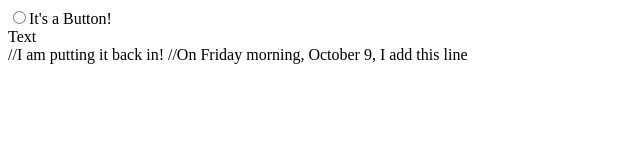
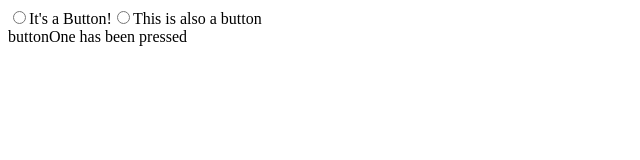
Before and after one commit to iBrooks/LoFC, a plain HTML site: page index.html in a window 1280 px wide. Shown: the whole page, without its empty margins (0-640 px from the left). Drawn offline with Linux system fonts and the light colour scheme.

Commit message:
dual buttons
added two buttons and two event listeners
event listener still firing on page load

```diff
--- a/index.html
+++ b/index.html
@@ -26,19 +26,22 @@ function dostuff(butName, butValue, butText){
   }
 
 radio_home.appendChild(dostuff("buttonOne", "button1","It's a Button!"));
+radio_home.appendChild(dostuff("buttonTwo", "button2","This is also a button"));
 
-var clickerButton = document.getElementById("button1");
+var clickerButton1 = document.getElementById("button1");
+var clickerButton2 = document.getElementById("button2");
 //var onButtonClick = radio_home.appendChild(dostuff("buttonTwo", "button2"));
-function onButtonPress(){
+function onButtonPress(butNumber){
 var away = document.getElementById('radio_away');
-away.innerHTML = "Hello";
+away.innerHTML = butNumber + " has been pressed";
 
-radio_home.replaceChild(dostuff("buttonTwo", "button2", "It's also a Button!"), radio_home.childNodes[0]);
+//radio_home.replaceChild(dostuff("buttonTwo", "button2", "It's also a Button!"), radio_home.childNodes[0]);
 };
 
 
 
-clickerButton.addEventListener('click', onButtonPress);
+clickerButton1.addEventListener('click', onButtonPress("buttonOne"));
+clickerButton2.addEventListener('click', onButtonPress("buttonTwo"));
 
 
 
@@ -49,5 +52,3 @@ clickerButton.addEventListener('click', onButtonPress);
 
 </body>
 </html>
-//I am putting it back in!
-//On Friday morning, October 9, I add this line
```
